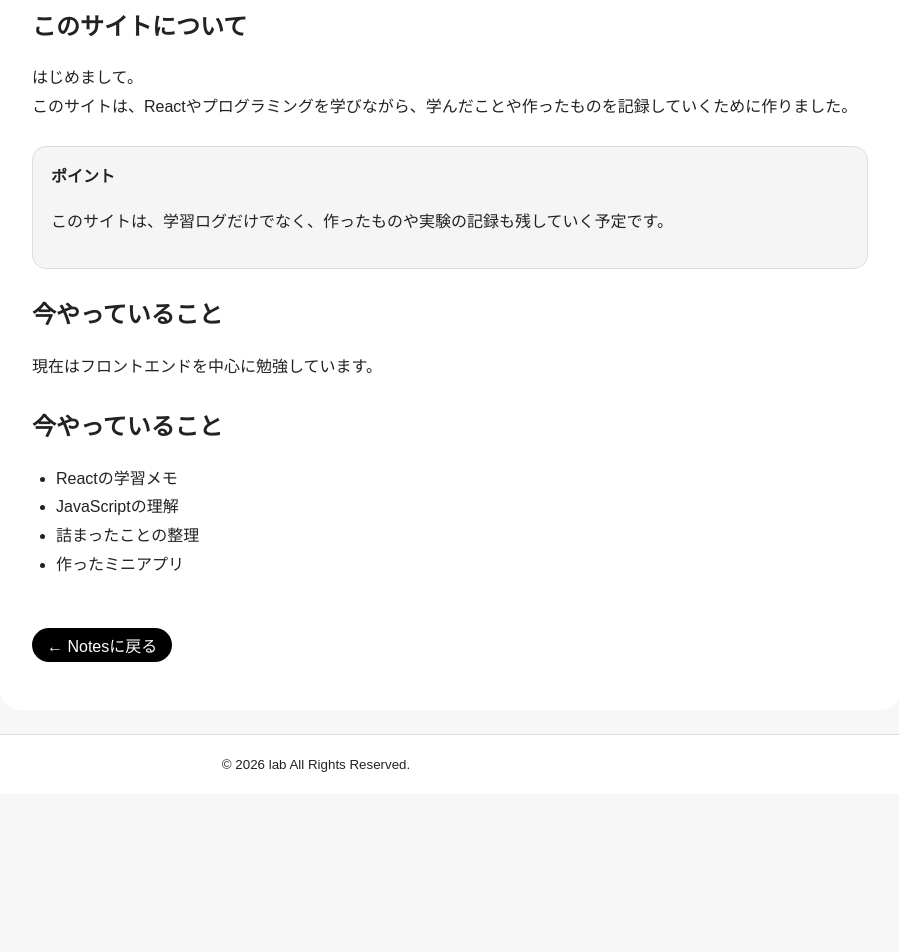
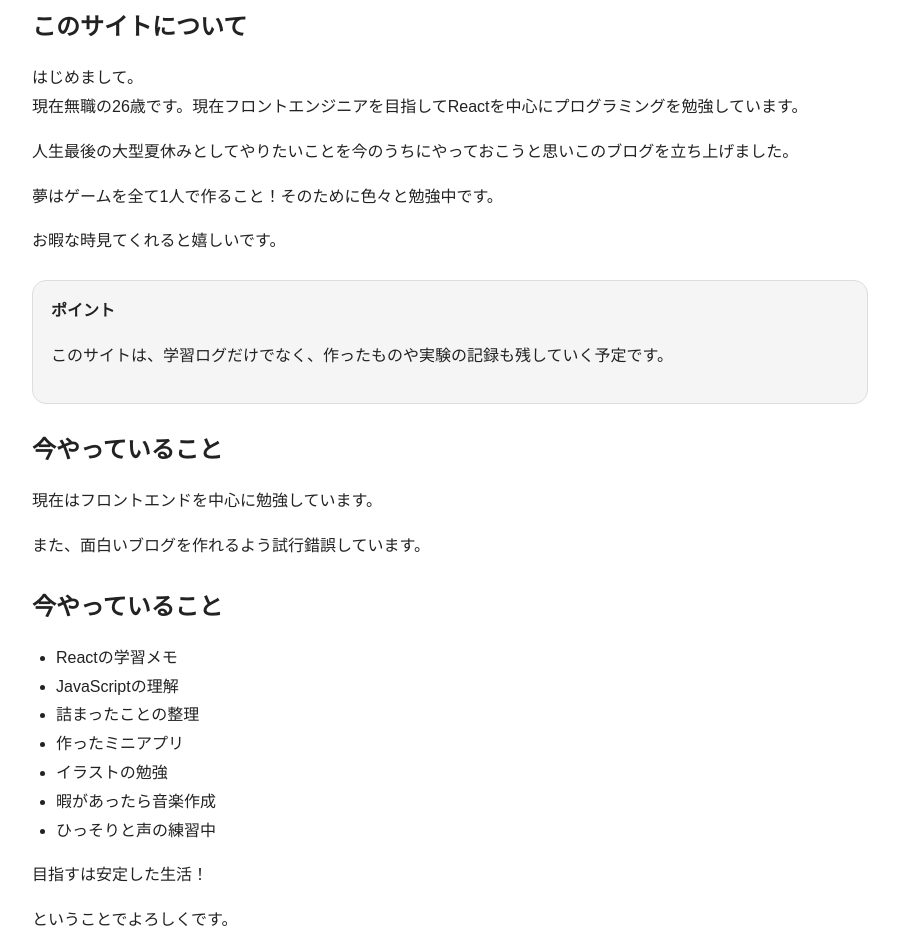
Before and after one commit to No0000/react-lab, a React (Vite) app: page /notes/about-this-site in a window 1280 px wide. Shown: the part 260-1212 px from the top of the page, without its empty margins (324-1223 px from the left). Before the commit the page ends 1054 px from the top, so only its background shows below. Built offline with nearby package versions, Linux system fonts and the light colour scheme.

Commit message:
write aboutpage

```diff
--- a/src/content/notes/about-this-site.mdx
+++ b/src/content/notes/about-this-site.mdx
@@ -5,7 +5,7 @@ export const metadata = {
   slug: "about-this-site",
   date: "2026-03-12",
   category: "Note",
-  summary: "nao-labs で何を発信していくのかをまとめた記事。",
+  summary: "なおらぼで何を発信していくのかをまとめた記事。",
   tags: ["Note", "Introduction"],
 };
 
@@ -18,7 +18,13 @@ export const toc = [
 <h1 id="about">このサイトについて</h1>
 
 はじめまして。
-このサイトは、Reactやプログラミングを学びながら、学んだことや作ったものを記録していくために作りました。
+現在無職の26歳です。現在フロントエンジニアを目指してReactを中心にプログラミングを勉強しています。
+
+人生最後の大型夏休みとしてやりたいことを今のうちにやっておこうと思いこのブログを立ち上げました。
+
+夢はゲームを全て1人で作ること！そのために色々と勉強中です。
+
+お暇な時見てくれると嬉しいです。
 
 <Callout title="ポイント">
 このサイトは、学習ログだけでなく、作ったものや実験の記録も残していく予定です。
@@ -28,9 +34,18 @@ export const toc = [
 
 現在はフロントエンドを中心に勉強しています。
 
+また、面白いブログを作れるよう試行錯誤しています。
+
 <h2 id="current">今やっていること</h2>
 
 - Reactの学習メモ
 - JavaScriptの理解
 - 詰まったことの整理
 - 作ったミニアプリ
+- イラストの勉強
+- 暇があったら音楽作成
+- ひっそりと声の練習中
+
+目指すは安定した生活！
+
+ということでよろしくです。
```
